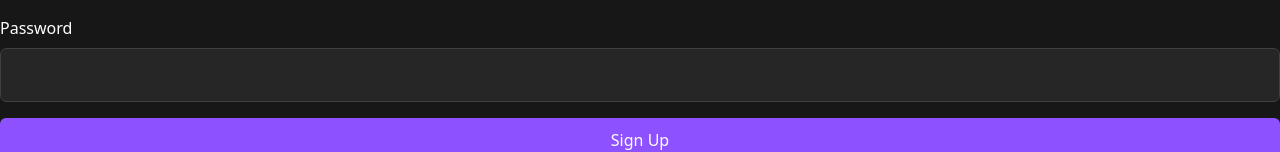
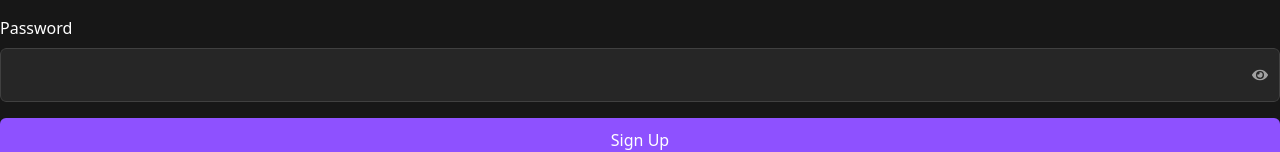
Before and after one commit to s1rserg/task-manager, a Next.js app: page /sign-up in a window 1280 px wide. Shown: the part 188-340 px from the top of the page. Built offline with nearby package versions, Linux system fonts and the light colour scheme.

Commit message:
feat: add password input show password

```diff
--- a/src/components/common/input/input.tsx
+++ b/src/components/common/input/input.tsx
@@ -1,3 +1,6 @@
+import { useState } from 'react';
+import { FaEye, FaEyeSlash } from 'react-icons/fa';
+
 type Properties = {
   autoComplete?: string;
   errors?: string[];
@@ -19,14 +22,18 @@ const Input = ({
   rowsCount,
   type = 'text',
 }: Properties) => {
+  const [showPassword, setShowPassword] = useState(false);
+
   const hasError = errors ? !!errors.length : false;
   const isTextArea = Boolean(rowsCount);
+  const isPassword = type === 'password';
 
   return (
     <label className='flex flex-col gap-2 w-full'>
       <span className={isLabelHidden ? 'invisible' : 'text-base/6 font-medium'}>
         {label}
       </span>
+
       <div className='relative flex items-center w-full overflow-hidden rounded-md'>
         {isTextArea ? (
           <textarea
@@ -37,16 +44,28 @@ const Input = ({
             rows={rowsCount}
           />
         ) : (
+          <>
             <input
               autoComplete={autoComplete}
               name={name}
               placeholder={placeholder}
-            type={type}
-            className='w-full py-2.5 px-4 text-base/8 font-normal border rounded-md bg-neutral-800 border-neutral-700
+              type={isPassword && showPassword ? 'text' : type}
+              className='w-full py-2.5 px-4 pr-10 text-base/8 font-normal border rounded-md bg-neutral-800 border-neutral-700
                 focus:outline-none focus:border-violet-500 hover:border-violet-700 transition-all'
             />
+            {isPassword && (
+              <button
+                type='button'
+                onClick={() => setShowPassword((prev) => !prev)}
+                className='absolute right-3 text-neutral-400 hover:text-white transition-colors'
+              >
+                {showPassword ? <FaEyeSlash /> : <FaEye />}
+              </button>
+            )}
+          </>
         )}
       </div>
+
       {hasError &&
         errors?.map((err) => (
           <span
```
Lines whose indentation alone changed are shown as unchanged.
